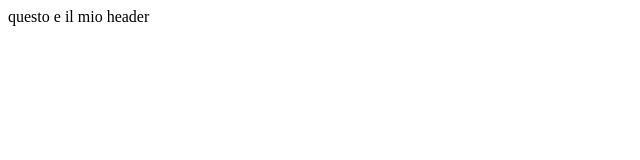
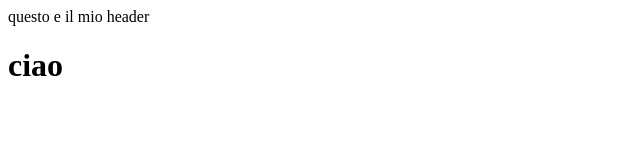
Before and after one commit to ImBlindForU/test-1, a plain HTML site: page index.html in a window 1280 px wide. Shown: the full height of the page, 0-640 px from the left. Drawn offline with Linux system fonts and the light colour scheme.

Commit message:
primo h1

```diff
--- a/index.html
+++ b/index.html
@@ -10,5 +10,8 @@
     <header>
         questo e il mio header
     </header>
+    <h1>
+        ciao
+    </h1>
 </body>
 </html>
```
